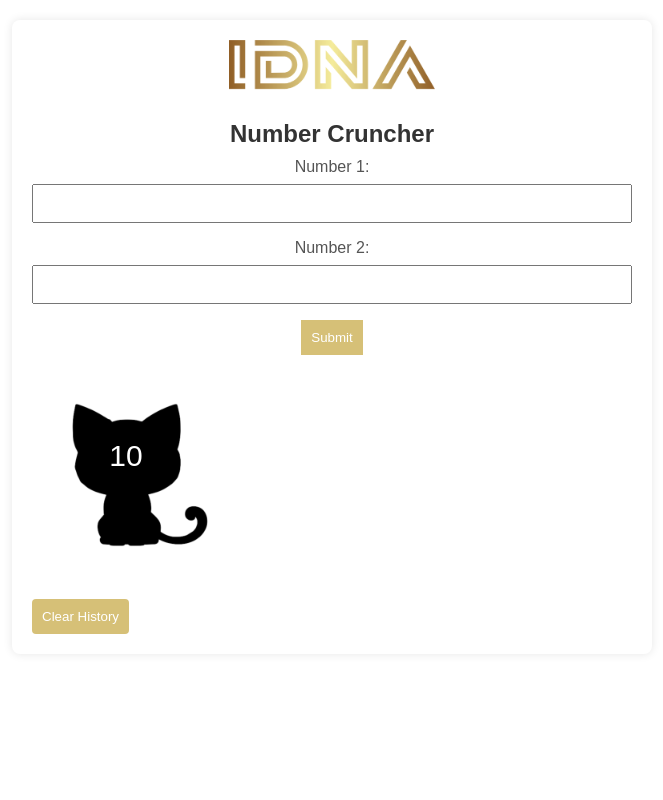
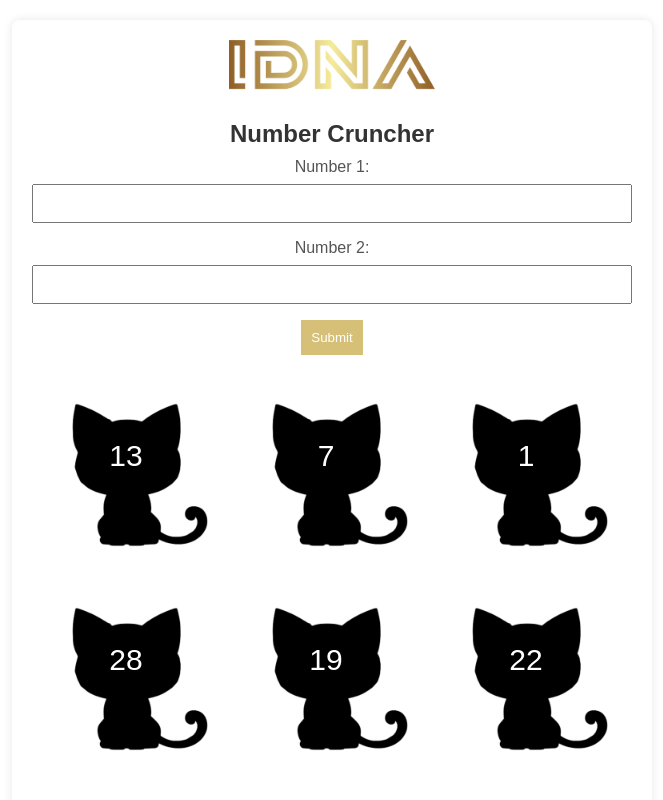
Before and after one commit to idna001/roulette-calculator-react, a React (Create React App) app: page / in a window 1280 px wide. Both pictures are taken after typing "5", "5" into the empty fields and a click on the button "Submit". Shown: the top 800 px of the page, without its empty margins (308-971 px from the left). Built offline with nearby package versions, Linux system fonts and the light colour scheme.

Commit message:
second step show cats first

```diff
--- a/src/App.js
+++ b/src/App.js
@@ -18,29 +18,33 @@ const App = () => {
     };
 
     const handleFormSubmit = (number1, number2) => {
-        let sum = parseFloat(number1) + parseFloat(number2);
-        if (sum > 36 || sum === 0) {
-            sum = Math.floor(Math.random() * 36) + 1;
-        }
-        const isDuplicate = history.some(entry => entry.number1 === number1 && entry.number2 === number2);
-        if (isDuplicate) {
-            sum = Math.floor(Math.random() * 36) + 1;
-        }
+        // Speichere die beiden eingegebenen Zahlen im localStorage
+        localStorage.setItem('number1', number1);
+        localStorage.setItem('number2', number2);
 
-        const tempResults = [];
-        for (let i = 0; i < 4; i++) {
-            tempResults.push(generateRandomNumber());
-        }
+        const sum = parseFloat(number1) + parseFloat(number2);
+        const digitSum = Array.from(sum.toString()).reduce((acc, digit) => acc + parseInt(digit), 0);
+
+        const randomNumber1 = Math.floor(Math.random() * sum) + 1;
+        const randomNumber2 = Math.floor(Math.random() * sum) + 1;
+
+        const minNumber = Math.min(parseFloat(number1), parseFloat(number2));
+        const maxNumber = Math.max(parseFloat(number1), parseFloat(number2));
+        const randomNumber3 = Math.floor(Math.random() * (maxNumber - minNumber - 1)) + minNumber + 1;
+
+        const numbers = [sum, digitSum, randomNumber1, randomNumber2, randomNumber3];
 
         const newEntry = {
             number1: number1,
             number2: number2,
             sum: sum,
-            tempResults: tempResults
+            digitSum: digitSum,
+            numbers: numbers
         };
         setHistory([newEntry, ...history]);
         localStorage.setItem('history', JSON.stringify([newEntry, ...history]));
     };
+
 
 
     const handleClearStorage = () => {
@@ -53,12 +57,13 @@ const App = () => {
             <img src={require('./img/logo.png')} alt="logo" className='logo' />
             <h1 className='title'>Number Cruncher</h1>
             <InputComponent onSubmit={handleFormSubmit} />
-            {history.length > 0 &&
-/*
+
+{/*
                 <TableComponent history={history} />
-*/            <CatComponent history={history}/>
+*/}
+            <CatComponent history={history}/>
 
-            }
+
             {history.length > 0 && (
                 <button onClick={handleClearStorage} className='clearButton'>
                     Clear History
--- a/src/components/CatComponent/CatComponent.js
+++ b/src/components/CatComponent/CatComponent.js
@@ -1,27 +1,32 @@
-import React, { useState } from 'react';
+import React, { useState, useEffect } from 'react';
 import styles from './CatComponent.module.css';
 
-const calculateCrossSum = (number) => {
-    return number.toString().split('').reduce((acc, digit) => acc + parseInt(digit), 0);
+const generateRandomNumber = () => {
+    return Math.floor(Math.random() * 36) + 1;
 };
- const CatComponent = ({ history }) => {
-        return (
+
+const CatComponent = ({ history }) => {
+    const [numbers, setNumbers] = useState([]);
+
+    useEffect(() => {
+        if (history.length > 0) {
+            const newNumbers = Array.from({ length: 7 }, generateRandomNumber);
+            setNumbers(newNumbers);
+        }
+    }, [history]);
+
+    return (
         <div>
             <div>
-                {history.map((entry, index) => (
-                    <React.Fragment key={index}>
-
-                        <div className={styles.catContainer} key={index}>
-                            <img src={require('../../img/cat.png')}
-                                 className={styles.catImage}
-                                 alt={`Katze `}/>
-                            <p className={styles.catNumber}>{entry.sum}</p>
-                        </div>
-                    </React.Fragment>
+                {Array.from({ length: 7 }, (_, index) => (
+                    <div className={styles.catContainer} key={index}>
+                        <img src={require('../../img/cat.png')} className={styles.catImage} alt={`Katze ${index + 1}`} />
+                        {numbers.length > 0 && <p className={styles.catNumber}>{numbers[index]}</p>}
+                    </div>
                 ))}
             </div>
         </div>
-        );
- }
+    );
+};
 
 export default CatComponent;
```
